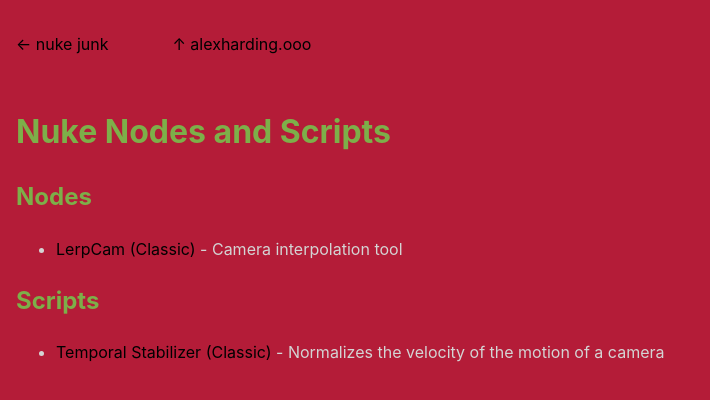
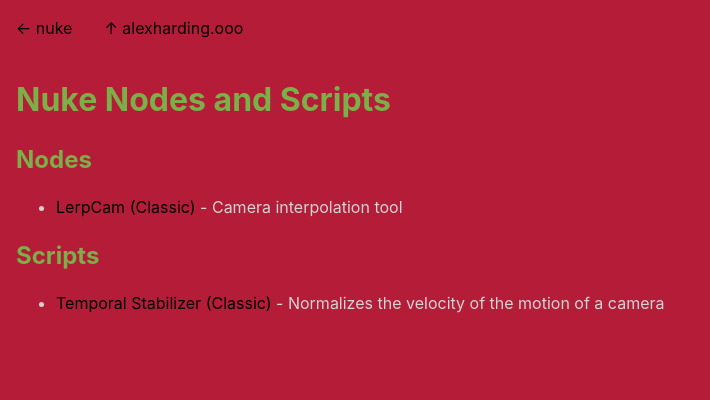
Before and after one commit to arcadeperfect/website_nuke, an Eleventy site: page src/index.md in a window 1280 px wide. Shown: the whole page, without its empty margins (0-710 px from the left). Built offline with nearby package versions, Linux system fonts and the light colour scheme; Eleventy itself is replaced by a stand-in of ours; files that its build step writes are made by us from their sources; what markdown-it-attrs would draw is missing.

Commit message:
tweaked layout

```diff
--- a/src/_layouts/base.njk
+++ b/src/_layouts/base.njk
@@ -10,7 +10,7 @@
 </head>
 <body>
     <nav class="nav">
-        <a href="{{ '/' | url }}" class="home-link">← nuke junk</a>
+        <a href="{{ '/' | url }}" class="home-link">← nuke</a>
         <a href="https://alexharding.ooo">↑ alexharding.ooo</a>
     </nav>
     <main>
--- /dev/null
+++ b/src/css/style copy.css
@@ -0,0 +1,96 @@
+/* css/style.css */
+:root {
+  --bg-primary: rgb(70.72% 10.83% 21.89%);
+  --bg-secondary: #af3939;
+  --bg-code: #b06f6f;
+  --text-primary: #d4d4d4;
+  --accent: #7daf49;
+  --link-color: #000000;
+  --link-visited: #000000;
+  --button-bg: #7daf49;
+  --button-hover: #ff8c00;
+}
+
+body {
+  background-color: var(--bg-primary);
+  color: var(--text-primary);
+  font-family: -apple-system, system-ui, sans-serif;
+  line-height: 1.6;
+  margin: 0;
+  padding: 1rem;
+}
+
+pre[class*="language-"] {
+  position: relative;
+  margin: 2rem 0;
+  padding: 2rem;
+  border-radius: 4px;
+  max-width: 95vw;
+  overflow-x: auto;
+  background: var(--bg-code);
+}
+
+.copy-button {
+  position: absolute;
+  top: 0.5rem;
+  right: 0.5rem;
+  padding: 0.5rem;
+  background: var(--button-bg);
+  border: none;
+  border-radius: 4px;
+  color: var(--text-primary);
+  cursor: pointer;
+  font-size: 0.875rem;
+}
+
+.copy-button:hover {
+  background: var(--button-hover);
+}
+
+article {
+  background: var(--bg-secondary);
+  padding: 2rem;
+  margin: 2rem 0;
+  border-radius: 8px;
+  max-width: 95vw;
+}
+
+h1, h2, h3 {
+  color: var(--accent);
+}
+
+a {
+  color: var(--link-color);
+  text-decoration: none;
+}
+
+a:visited {
+  color: var(--link-visited);
+  text-decoration: none;
+}
+
+@media screen and (max-width: 768px) {
+  body {
+      max-width: 800px;
+      margin: 0 auto;
+      padding: 2rem;
+  }
+}
+
+.nav {
+  padding: 1rem 0;
+  margin-bottom: 2rem;
+  display: flex;
+  gap: 4rem;
+}
+
+main {
+  width: 95vw;
+  max-width: 100%;
+}
+
+pre[class*="language-"] code,
+code[class*="language-"] {
+  font-size: 0.9em !important;
+  /* background: var(--bg-code); */
+}
--- a/src/css/style.css
+++ b/src/css/style.css
@@ -1,4 +1,3 @@
-/* css/style.css */
 :root {
   --bg-primary: rgb(70.72% 10.83% 21.89%);
   --bg-secondary: #af3939;
@@ -9,6 +8,8 @@
   --link-visited: #000000;
   --button-bg: #7daf49;
   --button-hover: #ff8c00;
+  --content-width: 800px;
+  --padding: 1rem;
 }
 
 body {
@@ -17,17 +18,54 @@
   font-family: -apple-system, system-ui, sans-serif;
   line-height: 1.6;
   margin: 0;
+  padding: var(--padding);
+  box-sizing: border-box;
+}
+
+main {
+  margin: 0;
+}
+
+p, h1, h2, h3, article, .nav, .info {
+  max-width: var(--content-width);
+}
+
+p, h1, h2, h3, .info {
+  margin: 0 0 1rem 0;
+}
+
+article {
+  background: var(--bg-secondary);
   padding: 1rem;
+  margin: 2rem 0;
+  border-radius: 8px;
+  text-align: left;
+  box-sizing: border-box;
+}
+
+.nav {
+  display: flex;
+  gap: 2rem;
+  margin: 0 0 2rem 0;
+}
+
+a {
+  color: var(--link-color);
+  text-decoration: none;
+}
+
+a:visited {
+  color: var(--link-visited);
 }
 
 pre[class*="language-"] {
   position: relative;
-  margin: 2rem 0;
-  padding: 2rem;
+  margin: 2rem -var(--padding);
+  padding: 1rem var(--padding);
   border-radius: 4px;
-  max-width: 95vw;
   overflow-x: auto;
   background: var(--bg-code);
+  box-sizing: border-box;
 }
 
 .copy-button {
@@ -47,55 +85,17 @@
   background: var(--button-hover);
 }
 
-article {
-  background: var(--bg-secondary);
-  padding: 2rem;
-  margin: 2rem 0;
-  border-radius: 8px;
-  max-width: 95vw;
-}
-
-h1, h2, h3 {
-  color: var(--accent);
-}
-
-a {
-  color: var(--link-color);
-  text-decoration: none;
-}
-
-a:visited {
-  color: var(--link-visited);
-  text-decoration: none;
-}
-
-@media screen and (max-width: 768px) {
-  body {
-      max-width: 800px;
-      margin: 0 auto;
-      padding: 2rem;
-  }
-}
-
-.nav {
-  padding: 1rem 0;
-  margin-bottom: 2rem;
-  display: flex;
-  gap: 4rem;
-}
-
-main {
-  width: 95vw;
-  max-width: 100%;
-}
-
 pre[class*="language-"] code,
 code[class*="language-"] {
   font-size: 0.9em !important;
-  /* background: var(--bg-code); */
 }
 
 .info {
   color: var(--accent);
   font-style: italic;
 }
+
+h1, h2, h3 {
+  color: var(--accent);
+  margin: 0 0 1rem 0;
+}
```
